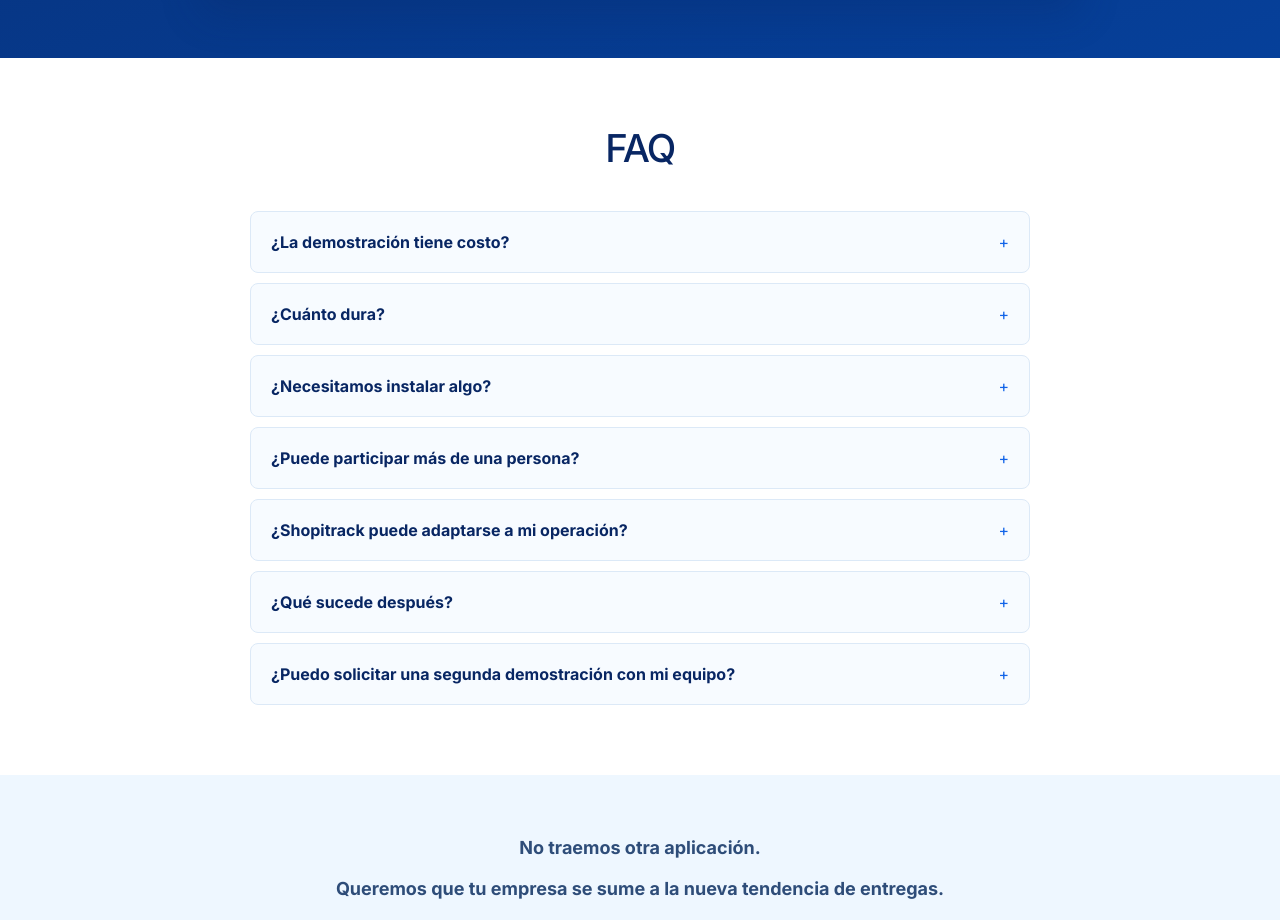
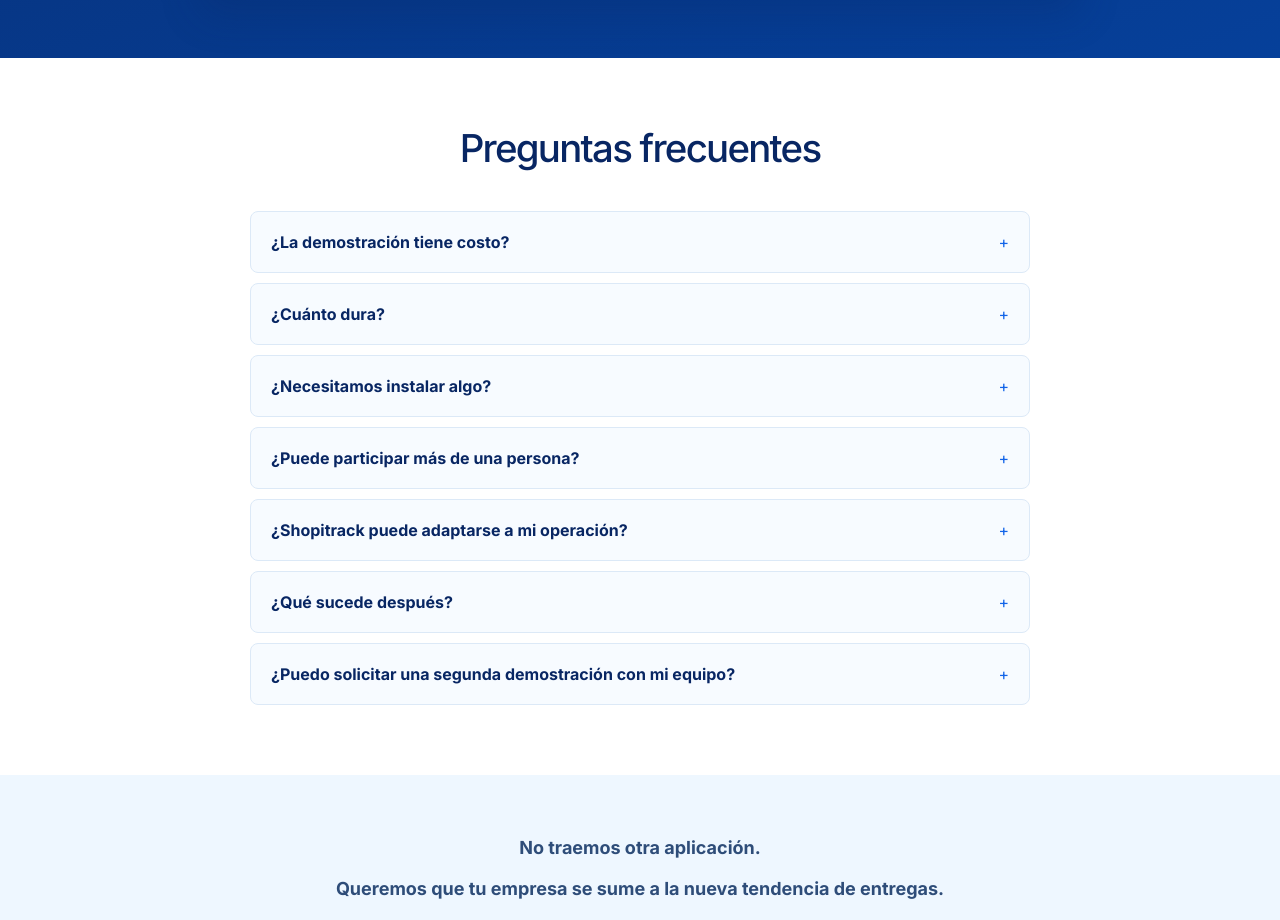
Before and after one commit to alonsoct00/shopitrack-v0, a React (Vite) app: page /contacto in a window 1280 px wide. Shown: the part 2705-3625 px from the top of the page. Built offline with nearby package versions, Linux system fonts and the light colour scheme.

Commit message:
update september 26

```diff
--- a/src/pages/Contacto.tsx
+++ b/src/pages/Contacto.tsx
@@ -534,7 +534,7 @@
         <ErrorBoundary name="Contacto: section">
           <section className="section faq-section" data-reveal>
             <div className="container">
-              <SectionHeading eyebrow="Preguntas frecuentes" title="FAQ" centered />
+              <SectionHeading title="Preguntas frecuentes" centered />
               <div className="faq-list">
                 {faqItems.map((item) => (
                   <details className="faq-item" key={item.question}>
```
